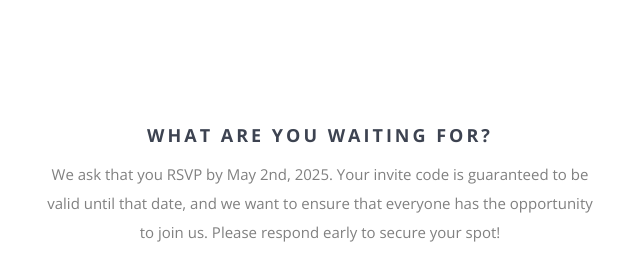
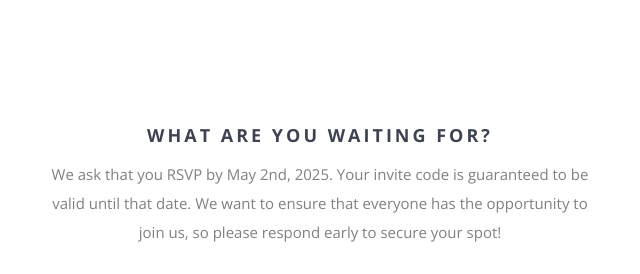
Before and after one commit to AmmarBaali/AmmarBaali.github.io, a website: page index.html in a window 1280 px wide. Shown: the part 4989-5263 px from the top of the page, 320-960 px from the left. Drawn offline with nearby package versions, Linux system fonts and the light colour scheme; some packages are replaced by stand-ins of ours; files whose address does not match are found by name.

Commit message:
Forcing numeric keyboard for invite code

```diff
--- a/index.html
+++ b/index.html
@@ -518,7 +518,7 @@ Once dinner is complete, the dance floor will come alive!</p>
 
 <div class="col-md-6 col-md-offset-3">
     <h3>What are you waiting for?</h3>
-    <p style="color: grey;">We ask that you RSVP by May 2nd, 2025. Your invite code is guaranteed to be valid until that date, and we want to ensure that everyone has the opportunity to join us. Please respond early to secure your spot!</p>
+    <p style="color: grey;">We ask that you RSVP by May 2nd, 2025. Your invite code is guaranteed to be valid until that date. We want to ensure that everyone has the opportunity to join us, so please respond early to secure your spot!</p>
     <form id="rsvp-form" class="rsvp-form" action="" method="POST">
         <div class="form-input-group">
             <i class="fa fa-user"></i>
@@ -545,7 +545,7 @@ Once dinner is complete, the dance floor will come alive!</p>
         </div>
         <div class="form-input-group">
             <i class="fa fa-key"></i>
-            <input type="text" name="invite_code" id="invite_code" class="" value="Your invite code" required onfocus="if(this.value=='Your invite code') this.value='';" onblur="if(this.value=='') this.value='Your invite code';">
+            <input type="tel" name="invite_code" id="invite_code" class="" value="Your invite code" required onfocus="if(this.value=='Your invite code') this.value='';" onblur="if(this.value=='') this.value='Your invite code';">
         </div>
         <div class="col-md-12" id="alert-wrapper"></div>
         <button class="btn-fill rsvp-btn">
```
